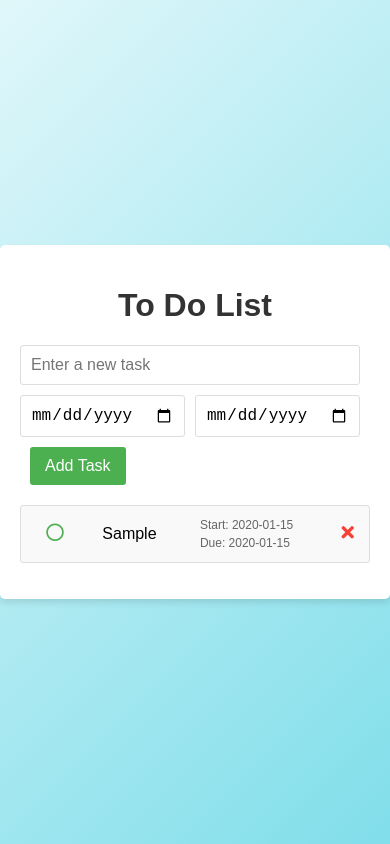
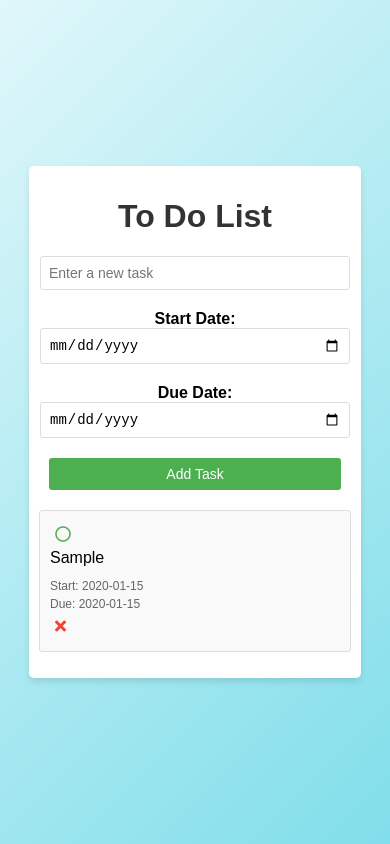
Before and after one commit to YashBeeharryBee/ToDoList, a plain HTML site: page index.html in a window 390 px wide. Both pictures are taken after typing "Sample", "2020-01-15", "2020-01-15" into the empty fields and a click on the button "Add Task". Drawn offline with Linux system fonts and the light colour scheme.

Commit message:
last update

```diff
--- a/index.html
+++ b/index.html
@@ -12,7 +12,9 @@
         <h1>To Do List</h1>
         <div class="input-container">
             <input type="text" id="taskInput" placeholder="Enter a new task">
+            <label for="startDate">Start Date:</label>
             <input type="date" id="startDate" placeholder="Start Date">
+            <label for="dueDate">Due Date:</label>
             <input type="date" id="dueDate" placeholder="Due Date">
             <button onclick="addTask()">Add Task</button>
         </div>
--- a/style.css
+++ b/style.css
@@ -25,51 +25,25 @@ h1 {
 
 .input-container {
     display: flex;
+    flex-direction: column;
+    align-items: center;
     margin-bottom: 20px;
 }
 
-input[type="text"] {
-    flex-grow: 1;
+.input-container label {
+    font-weight: bold;
+    margin-top: 10px;
+    text-align: center;
+    width: 100%;
+}
+
+.input-container input[type="text"],
+.input-container input[type="date"] {
+    width: 100%;
     padding: 10px;
     font-size: 16px;
     border: 1px solid #ddd;
     border-radius: 3px;
-}
-
-button {
-    padding: 10px 15px;
-    font-size: 16px;
-    background-color: #4CAF50;
-    color: white;
-    border: none;
-    border-radius: 3px;
-    cursor: pointer;
-    margin-left: 10px;
-}
-
-button:hover {
-    background-color: #45a049;
-}
-
-ul {
-    list-style-type: none;
-    padding: 0;
-}
-
-.input-container {
-    display: flex;
-    margin-bottom: 20px;
-    flex-wrap: wrap;
-}
-
-.input-container input[type="text"],
-.input-container input[type="date"] {
-    flex-grow: 1;
-    padding: 10px;
-    font-size: 16px;
-    border: 1px solid #ddd;
-    border-radius: 3px;
-    margin-right: 10px;
     margin-bottom: 10px;
 }
 
@@ -81,6 +55,17 @@ ul {
     border: none;
     border-radius: 3px;
     cursor: pointer;
+    margin-top: 10px;
+    width: 100%;
+}
+
+button:hover {
+    background-color: #45a049;
+}
+
+ul {
+    list-style-type: none;
+    padding: 0;
 }
 
 li {
@@ -136,3 +121,60 @@ li button:hover {
 .start-date, .due-date {
     margin: 2px 0;
 }
+
+/* Media Queries for Responsiveness */
+@media (max-width: 768px) {
+    .container {
+        max-width: 70%;
+    }
+
+    .input-container input[type="text"],
+    .input-container input[type="date"],
+    .input-container button {
+        font-size: 14px;
+        padding: 8px;
+    }
+
+    li {
+        flex-direction: column;
+        align-items: flex-start;
+    }
+
+    .date-container {
+        margin-left: 0;
+        margin-top: 10px;
+    }
+}
+
+@media (max-width: 480px) {
+    .container {
+        max-width: 80%;
+        padding: 10px;
+    }
+
+    .input-container {
+        padding: 0 10px;
+    }
+
+    .input-container input[type="text"],
+    .input-container input[type="date"],
+    .input-container button {
+        font-size: 14px;
+        padding: 8px;
+    }
+
+    li {
+        flex-direction: column;
+        align-items: flex-start;
+        padding: 10px;
+    }
+
+    .circle-btn, .delete-btn {
+        font-size: 16px;
+    }
+
+    .date-container {
+        margin-left: 0;
+        margin-top: 10px;
+    }
+}
```
